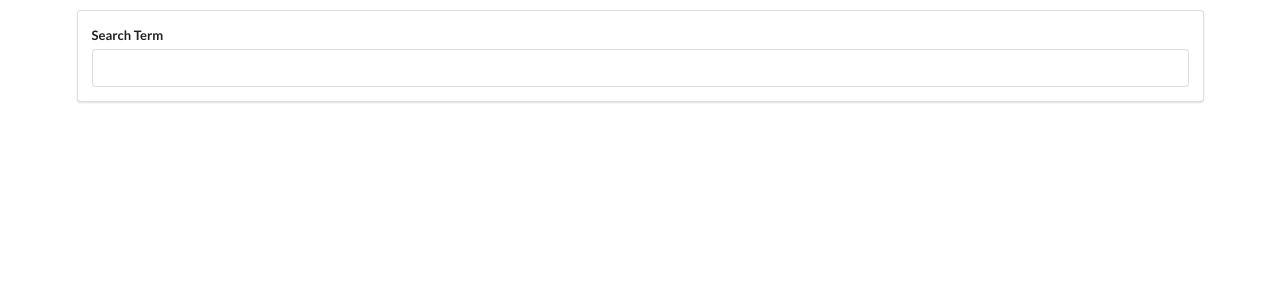
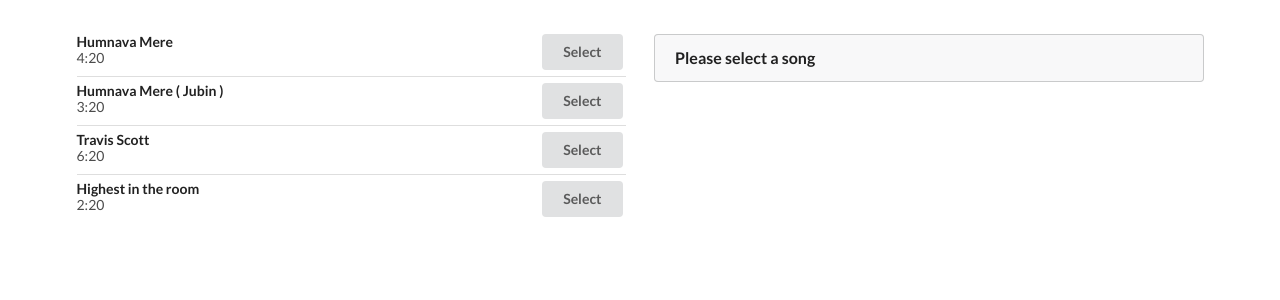
Before and after one commit to aman2419998/react-knowledge, a React app: page / in a window 1280 px wide. Shown: the top 300 px of the page. Built offline with nearby package versions, Linux system fonts and the light colour scheme.

Commit message:
using React Redux

```diff
--- a/package.json
+++ b/package.json
@@ -31,6 +31,8 @@
     "@babel/runtime": "^7.16.3",
     "axios": "^0.24.0",
     "react": "^17.0.2",
-    "react-dom": "^17.0.2"
+    "react-dom": "^17.0.2",
+    "react-redux": "^7.2.6",
+    "redux": "^4.1.2"
   }
 }
--- a/src/App.js
+++ b/src/App.js
@@ -1,27 +1,14 @@
-import React, { Component } from 'react'
-import unsplash from './api/unsplash';
-import ImageViewer from './components/ImageViewer';
-import SearchBar from './components/SearchBar'
+import React from 'react'
+import SongDetail from './components/SongDetail'
+import Songs from './components/Songs'
 
-export default class App extends Component {
+const App = () => {
+    return (
+        <div style={{ marginTop: '20px' }} className="ui grid container">
+            <div className="eight wide column"> <Songs /> </div>
+            <div className="eight wide column"> <SongDetail /> </div>
+        </div>
+    )
+}
 
-    state = { images: [] };
-
-    onSubmitHandler = async ( data ) => {
-        const result = await unsplash.get( '/search/photos', {
-            params: {
-                query: data
-            }
-        } );
-        this.setState( { images: result.data.results } );
-    }
-
-    render() {
-        return (
-            <div className="ui container" style={{ marginTop: '10px' }}>
-                <SearchBar onSubmit={ this.onSubmitHandler } />
-                <ImageViewer images={ this.state.images } />
-            </div>
-        )
-    }
-}
+export default App
--- /dev/null
+++ b/src/actions/index.js
@@ -0,0 +1,6 @@
+export const selectSong = ( song ) => {
+    return {
+        type: 'SELECT_SONG',
+        payload: song
+    }
+}
--- a/src/api/unsplash.js
+++ /dev/null
@@ -1,8 +0,0 @@
-import axios from "axios";
-
-export default axios.create( {
-    baseURL: 'https://api.unsplash.com',
-    headers: {
-        Authorization: 'Client-ID lWVJegVmsI5EircIaTaehLaYDxorzVJtE3kWbG1SVHk'
-    }
-} );
--- a/src/components/ImageCard.js
+++ /dev/null
@@ -1,27 +0,0 @@
-import React, { Component } from 'react'
-
-export default class ImageCard extends Component {
-
-    constructor ( props ) {
-        super( props );
-
-        this.state = { span: 0 }
-
-        this.imageRef = React.createRef();
-    }
-
-    componentDidMount () {
-        this.imageRef.current.addEventListener( 'load', () => {
-            this.setState( {
-                span: Math.ceil( this.imageRef.current.clientHeight / 10 )
-            } );
-        } );
-    }
-
-    render () {
-        const { description, urls } = this.props;
-        return (
-            <img style={{ gridRowEnd: `span ${ this.state.span }` }} ref={ this.imageRef } alt={ description } src={ urls.regular } />
-        )
-    }
-}
--- a/src/components/ImageViewer.css
+++ /dev/null
@@ -1,8 +0,0 @@
-.image-viewer{
-    display: grid;
-    grid-template-columns: repeat(auto-fill, minmax(250px, 1fr));
-    grid-auto-rows: 10px;
-}
- .image-viewer img {
-     width: 250px;
- }
--- a/src/components/ImageViewer.js
+++ /dev/null
@@ -1,18 +0,0 @@
-import React from 'react';
-import ImageCard from './ImageCard';
-import './ImageViewer.css';
-
-const ImageViewer = ( props ) => {
-
-    const { images } = props;
-
-    const view = images.map( ( imageData ) => <ImageCard key={ imageData.id } { ...imageData } /> )
-
-    return (
-        <div className="image-viewer">
-            { view }
-        </div>
-    )
-}
-
-export default ImageViewer
--- a/src/components/SearchBar.js
+++ /dev/null
@@ -1,28 +0,0 @@
-import React, { Component } from 'react'
-
-export default class SearchBar extends Component {
-
-    state = { term: '' }
-
-    onSubmitClick = ( event ) => {
-        event.preventDefault();
-        this.props.onSubmit( this.state.term );
-    }
-
-    render () {
-        return (
-            <div className="ui segment">
-                <form onSubmit={ this.onSubmitClick } autoComplete="off" className="ui form">
-                    <div className="field">
-                        <label htmlFor="search" >Search Term</label>
-                        <input
-                            type="text"
-                            name="search"
-                            value={ this.state.term }
-                            onChange={ ( e ) => this.setState( { term: e.target.value } ) } />
-                    </div>
-                </form>
-            </div>
-        )
-    }
-}
--- /dev/null
+++ b/src/components/SongDetail.js
@@ -0,0 +1,26 @@
+import React from 'react'
+import { connect } from 'react-redux'
+
+const SongDetail = ( { selectedSong } ) => {
+
+    if ( !selectedSong ) {
+        return <div className="ui message">
+            <div className="header"> Please select a song </div>
+        </div>
+    }
+
+    return (
+        <div className="ui card">
+            <div className="content">
+                <div className="header"> { selectedSong.title } </div>
+                <div className="description"> { selectedSong.duration } </div>
+            </div>
+        </div>
+    )
+}
+
+const mapStateToProps = ( { selectedSong } ) => {
+    return { selectedSong }
+}
+
+export default connect( mapStateToProps )( SongDetail );
--- /dev/null
+++ b/src/components/Songs.js
@@ -0,0 +1,32 @@
+import React from 'react'
+import { connect } from 'react-redux'
+import { selectSong } from '../actions';
+
+const Songs = ( props ) => {
+
+    const onSelectButtonClick = ( payload ) => props.selectSong( payload );
+
+    const renderSongListItem = props.songs.map( ( data, index ) => {
+        return <div className="item" key={ index }>
+            <div className="right floated content">
+                <div className="ui button" onClick={ () => onSelectButtonClick( data ) } > Select </div>
+            </div>
+            <div className="content">
+                <div className="header"> { data.title } </div>
+                <div className="description" > { data.duration } </div>
+            </div>
+        </div>
+    } )
+
+    return (
+        <div className="ui relaxed divided list">
+            { renderSongListItem }
+        </div>
+    )
+}
+
+const mapStateToProps = ( { songs } ) => {
+    return { songs };
+}
+
+export default connect( mapStateToProps, { selectSong } )( Songs );
--- a/src/index.js
+++ b/src/index.js
@@ -1,6 +1,10 @@
 import React from 'react';
 import ReactDOM from 'react-dom';
+import { Provider } from 'react-redux';
+import { createStore } from 'redux'
+import reducers from './reducers';
 import App from './App';
 
-
-ReactDOM.render( <App />, document.getElementById( 'root' ) );
+ReactDOM.render( <Provider store={ createStore( reducers ) } >
+    <App />
+</Provider>, document.getElementById( 'root' ) );
--- /dev/null
+++ b/src/reducers/index.js
@@ -0,0 +1,36 @@
+import { combineReducers } from 'redux'
+
+const songsReducer = ( ) => {
+    return [
+        {
+            title: 'Humnava Mere',
+            duration: '4:20'
+        },
+        {
+            title: 'Humnava Mere ( Jubin )',
+            duration: '3:20'
+        },
+        {
+            title: 'Travis Scott',
+            duration: '6:20'
+        },
+        {
+            title: 'Highest in the room',
+            duration: '2:20'
+        }
+    ]
+}
+
+const selectedSongReducer = ( selectedSong = null, action ) => {
+
+    if ( action.type === 'SELECT_SONG' ) {
+        return action.payload
+    }
+
+    return selectedSong;
+}
+
+export default combineReducers( {
+    songs: songsReducer,
+    selectedSong: selectedSongReducer
+} );
```
Also changed, not shown: 1 other file (tests, documents, lock files or other folders).
